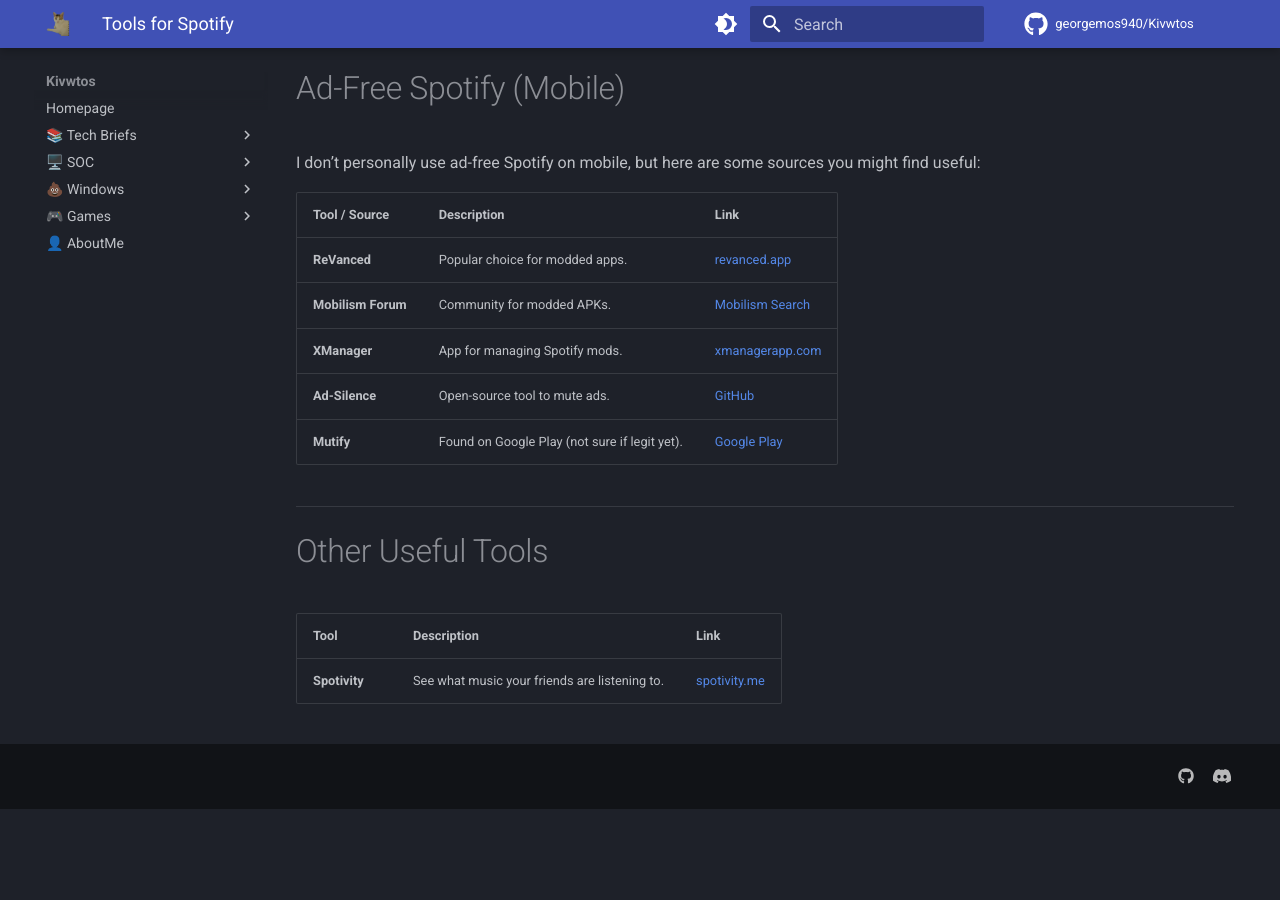
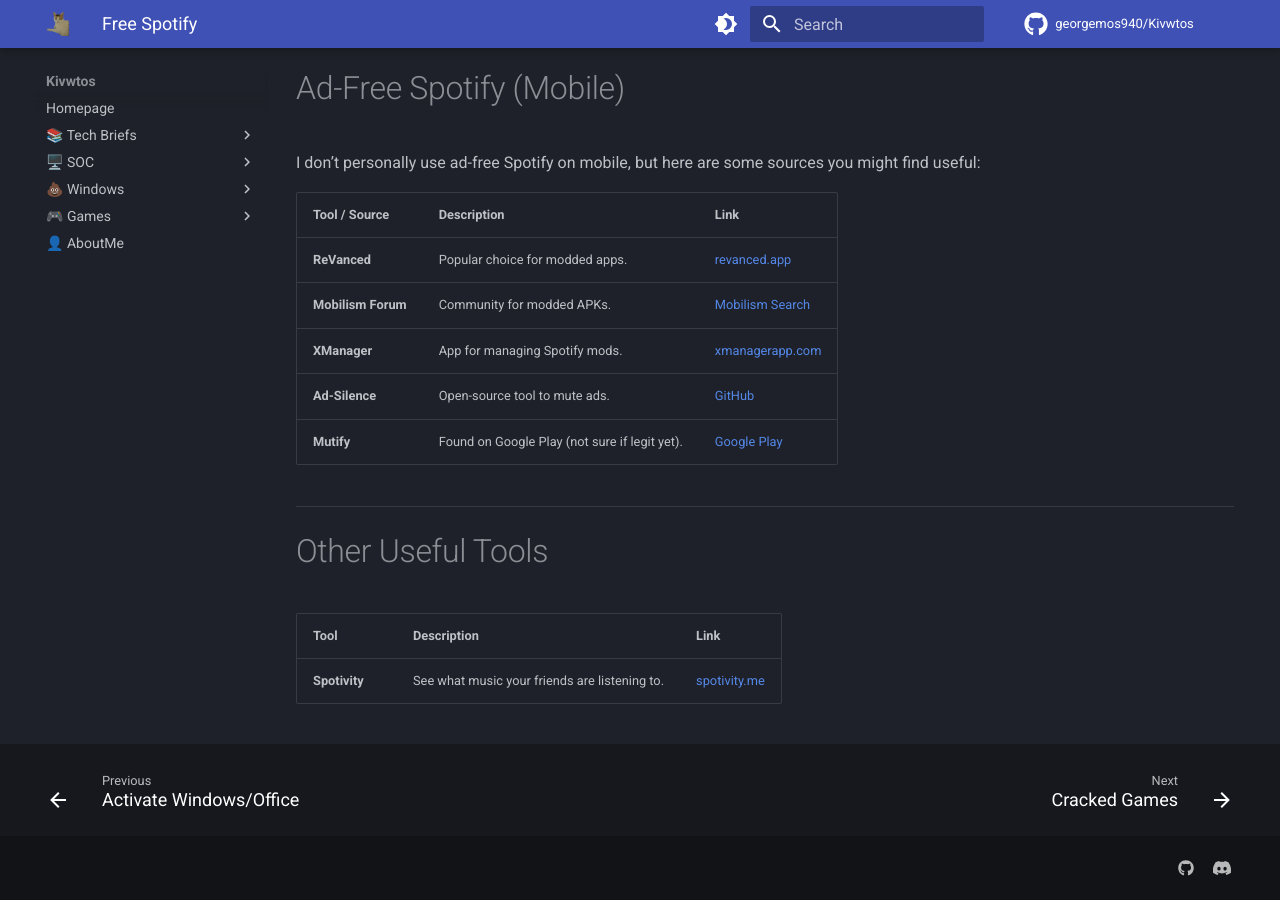
Before and after one commit to georgemos940/Kivwtos, an MkDocs documentation site: the page built from docs/windows/free-spotify.md, in a window 1280 px wide and 900 px high, scrolled down 1487 px. Built offline with MkDocs 1.6.1 and Material for MkDocs 9.7.7, drawn with Linux system fonts in a browser that asks for light colours; comment, search, counter and statistics services are not loaded; old or Windows-style settings are respelled for this version of MkDocs; before the commit the page ends 2295 px from its top, so only the background shows below that.

Commit message:
Update mkdocs.yml

```diff
--- a/mkdocs.yml
+++ b/mkdocs.yml
@@ -58,7 +58,8 @@
       - "Links": soc/links.md
       - "Templates": soc/templates.md
   - 💩 Windows:
-      - "Activate Windows/Office": windows/windows-activation.md
+      - "Activate Windows/Office": windows/windows-activation.md\
+      - "Free Spotify": windows/free-spotify.md
   - 🎮 Games:
       - "Cracked Games": games/cracked-games.md
   - 👤 AboutMe: aboutme.md
```
